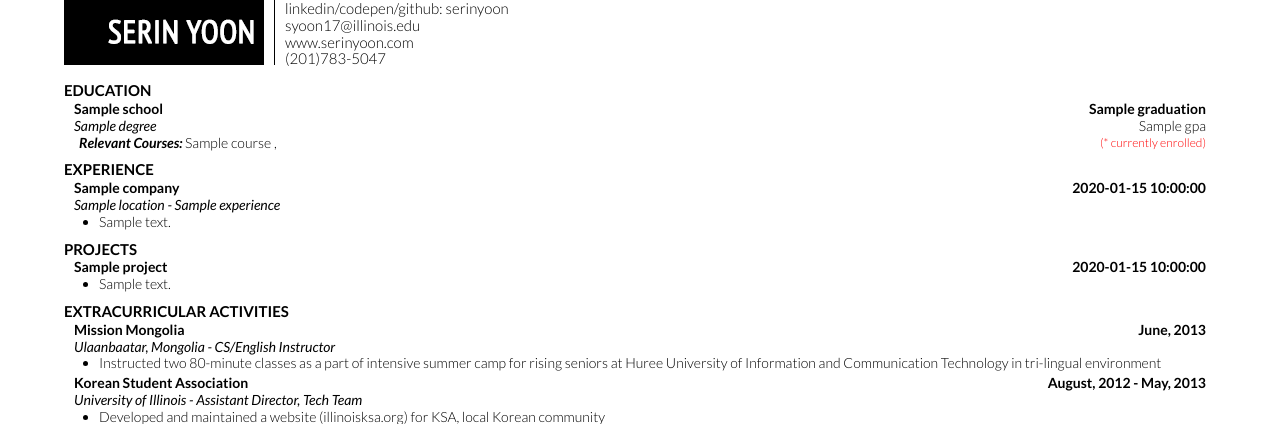
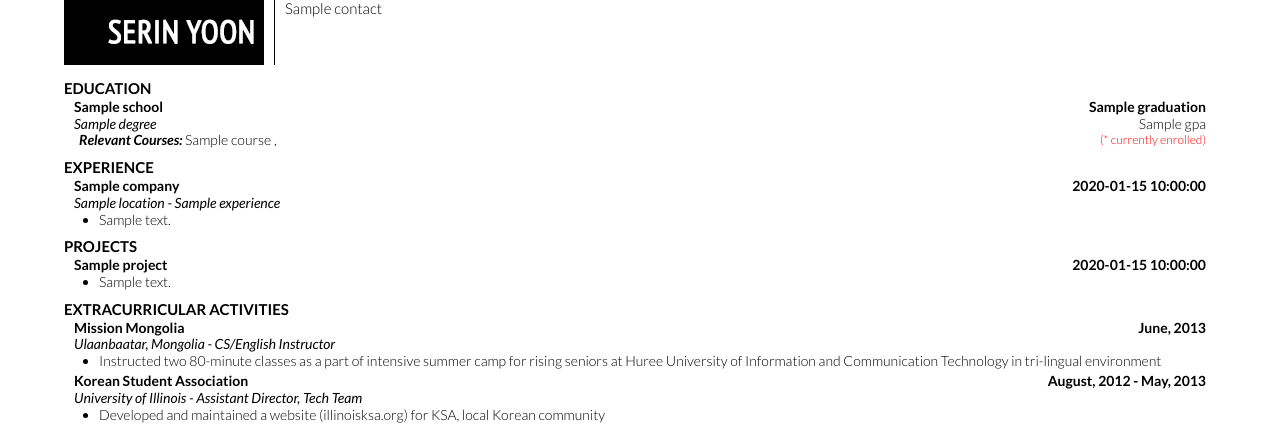
Before and after one commit to serinyoon/resume, a Flask app: template templates/resume.html in a window 1280 px wide. Shown: the top 424 px of the page. Run offline with Flask 2, Linux system fonts and the light colour scheme; the template is opened without the code that fills it: most values are stand-ins (such as "Sample title", 1, 10 or a date in 2020).

Commit message:
update contact and copy

```diff
--- a/content.json
+++ b/content.json
@@ -1,4 +1,10 @@
 {
+  "contact" : [
+    "linkedin/codepen/github : serinyoon",
+    "imserinyoon@gmail.com",
+    "www.serinyoon.com",
+    "(201)783-5047"
+  ],
   "education" : {
     "school" : "University of Illinois at Urbana-Champaign",
     "degree" : "Bachelor of Science, Computer Science",
--- a/templates/resume.html
+++ b/templates/resume.html
@@ -10,10 +10,9 @@
     <div id="divider"><img src="./static/imgs/black.png" height="65px" width="1px"/></div>
     <div id="contact">
       <ul>
-        <li>linkedin/codepen/github: serinyoon</li>
-        <li>syoon17@illinois.edu</li>
-        <li>www.serinyoon.com</li>
-        <li>(201)783-5047</li>
+      	{% for i in data.contact %}
+		  <li>{{ i }}</li>
+		{% endfor %}
       </ul>
     </div>
   </header>
```
Also changed, not shown: 1 other file.
